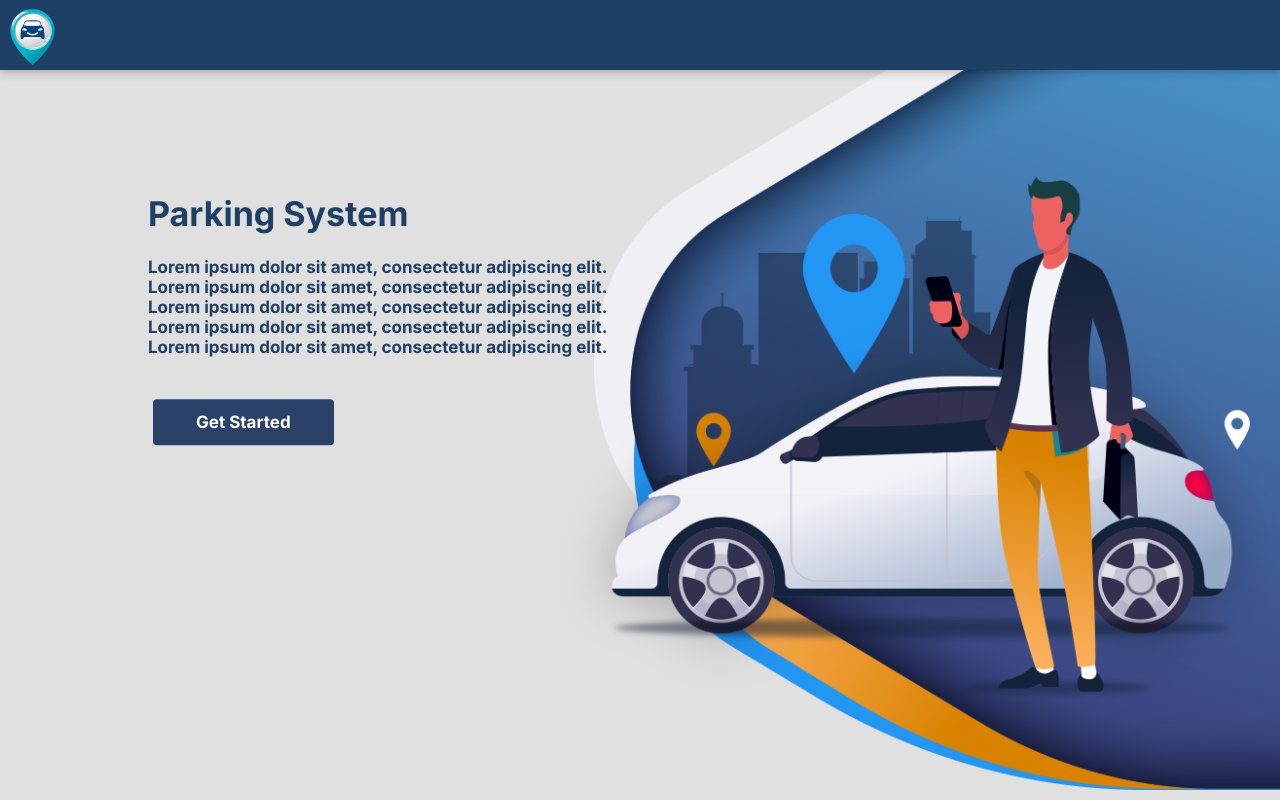
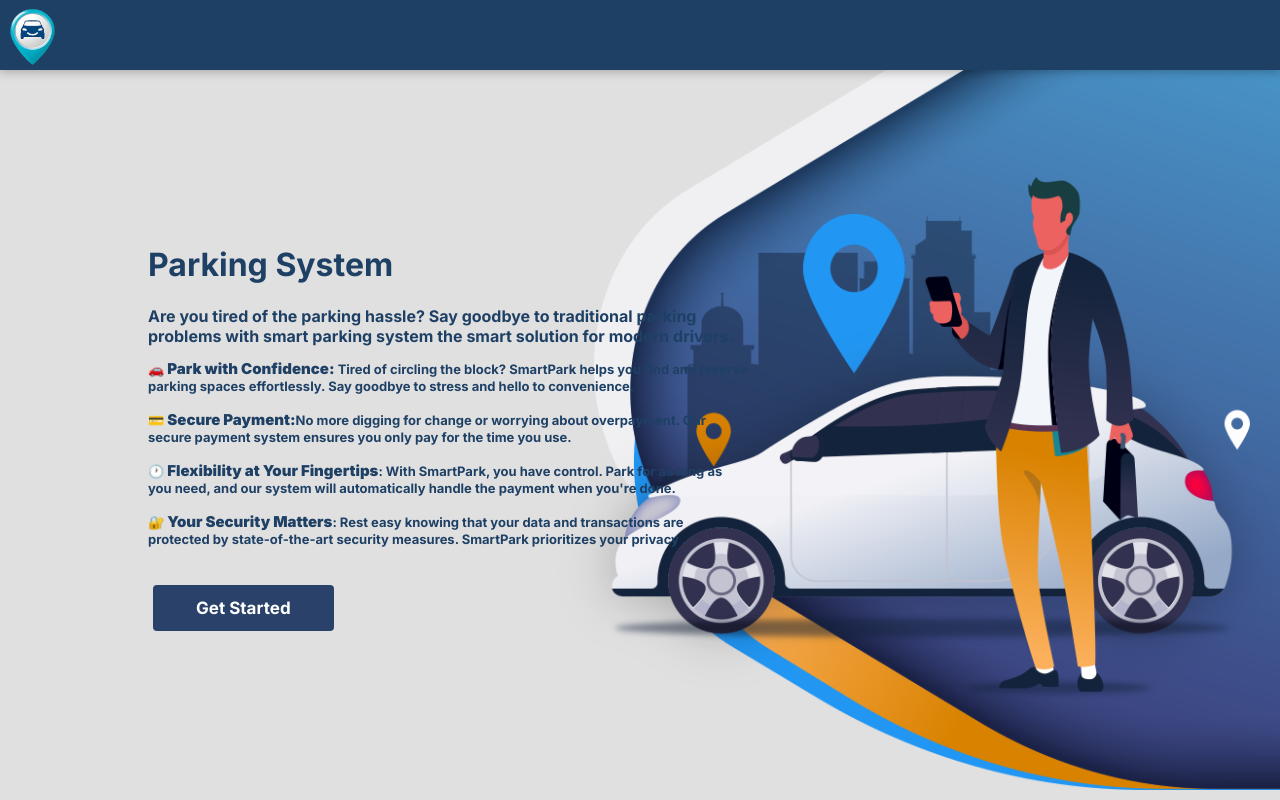
Before and after one commit to raghad-ns/smart-parking-ui, a React (Create React App) app: page / in a window 1280 px wide. Built offline with nearby package versions, Linux system fonts and the light colour scheme.

Commit message:
addIntro+ediIconStyle

```diff
--- a/src/Pages/Introduction/intro.scss
+++ b/src/Pages/Introduction/intro.scss
@@ -4,13 +4,10 @@
   justify-content: center;
   align-items: flex-start;
   position: absolute;
-  top: 40%;
+  top: 55%;
   left: 30%;
   transform: translate(-50%, -50%);
   color: #1f4065;
-  // text-shadow: 0px 4px 4px rgba(0, 0, 0, 0.25),
-  //   0px 5px 20px rgba(255, 255, 255, 0.5);
-  // font-family: "Montserrat";
   font-style: normal;
   font-weight: 700;
   font-size: 17px;
@@ -19,6 +16,17 @@
   .text-container {
     text-align: left;
     margin-left: 20px;
+    font-size: medium;
+    p{
+      // background-color: #8dbbef;
+      width:600px;
+      font-size: small;
+      .title{
+        font-weight: bolder;
+        font-size: 15px;
+        // color: aqua;
+      }
+    }
   }
 
   //   .button{
--- a/src/Pages/Introduction/intro.tsx
+++ b/src/Pages/Introduction/intro.tsx
@@ -2,29 +2,43 @@
 import "./intro.scss";
 import { useNavigate } from "react-router-dom";
 const Intro = () => {
-  const navigate = useNavigate()
+  const navigate = useNavigate();
 
   return (
     <div className="content">
       <div className="text-container">
         <h1>Parking System</h1>
+        <span>
+          Are you tired of the parking hassle? Say goodbye to traditional
+          parking problems with smart parking system the smart solution for
+          modern drivers.
+        </span>
         <p>
-          Lorem ipsum dolor sit amet, consectetur adipiscing elit. Lorem ipsum
-          dolor sit amet, consectetur adipiscing elit. Lorem ipsum dolor sit
-          amet, consectetur adipiscing elit. Lorem ipsum dolor sit amet,
-          consectetur adipiscing elit. Lorem ipsum dolor sit amet, consectetur
-          adipiscing elit.
+          🚗 <span className="title">Park with Confidence:</span> Tired of circling the block? SmartPark
+          helps you find and reserve parking spaces effortlessly. Say goodbye to
+          stress and hello to convenience.
+          <br/>
+          <br/>
+          💳 <span className="title">Secure Payment:</span>
+          No more digging for change or worrying about overpayment. Our secure payment
+          system ensures you only pay for the time you use.
+          <br/>
+          <br/>
+          🕐 <span className="title">Flexibility at Your Fingertips</span>: With SmartPark, you have control. Park for as long
+          as you need, and our system will automatically handle the payment when
+          you're done.
+          <br/>
+          <br/>
+          🔐 <span className="title">Your Security Matters</span>: Rest easy knowing that your data and transactions are
+          protected by state-of-the-art security measures. SmartPark prioritizes
+          your privacy .
         </p>
       </div>
-      <div className="button2" onClick={() => navigate('/home')}>
-        <span></span>
-        <span></span>
-        <span></span>
+      <div className="button2" onClick={() => navigate("/home")}>
         <span></span>
         Get Started
       </div>
     </div>
-
   );
 };
 
--- a/src/Pages/Reflect/reflect.scss
+++ b/src/Pages/Reflect/reflect.scss
@@ -59,17 +59,12 @@
 .reflect-button{
   height: 50px;
 }
-.symbols {
-  color: #1f4065;
-  position: absolute;
-  left: 100%;
-  top: 25%;
-}
+
 .eye {
   cursor: pointer;
   color: #1f4065;
   position: absolute;
-  top: 25%;
+  top: 2%;
   left: 450%;
 }
 .first-row{
@@ -95,4 +90,11 @@
     background-color: #1f4065;
     margin-left: 50px;
    }
-}
+  }
+
+  .symbols-reflect{
+   color: #1f4065;
+   position: absolute;
+   left: 100%;
+   top: 25%;
+  }
--- a/src/Pages/Reflect/reflect.tsx
+++ b/src/Pages/Reflect/reflect.tsx
@@ -34,7 +34,7 @@
           <div className="input-group-reflect">
             <span>
               <InputAdornment position="start">
-                <Person className="symbols" />
+                <Person className="symbols-reflect" />
               </InputAdornment>
             </span>
             <input
@@ -49,7 +49,7 @@
           <div className="input-group-reflect">
             <span>
               <InputAdornment position="start">
-                <LocalPhoneOutlined className="symbols" />
+                <LocalPhoneOutlined className="symbols-reflect" />
               </InputAdornment>
             </span>
             <input
@@ -125,7 +125,7 @@
           <div className="input-group-reflect">
             <span>
               <InputAdornment position="start">
-                <PaidOutlined className="symbols" />
+                <PaidOutlined className="symbols-reflect" />
               </InputAdornment>
             </span>
             <input
--- a/src/Pages/Registration/register.scss
+++ b/src/Pages/Registration/register.scss
@@ -8,7 +8,7 @@
   width: 300px;
   height: 55%;
   position: absolute;
-  top: 20%;
+  top: 15%;
 
 
   .input-group {
```
